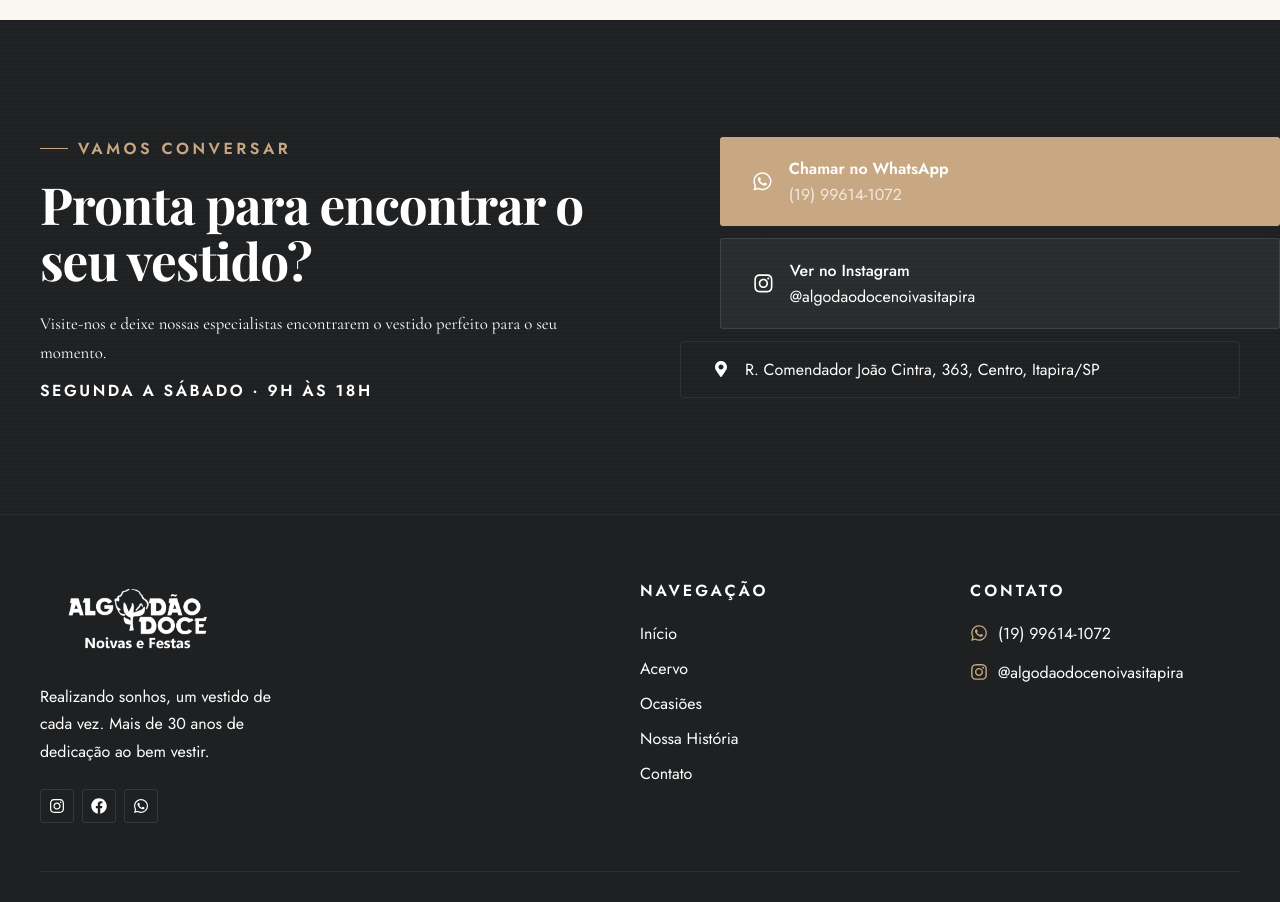
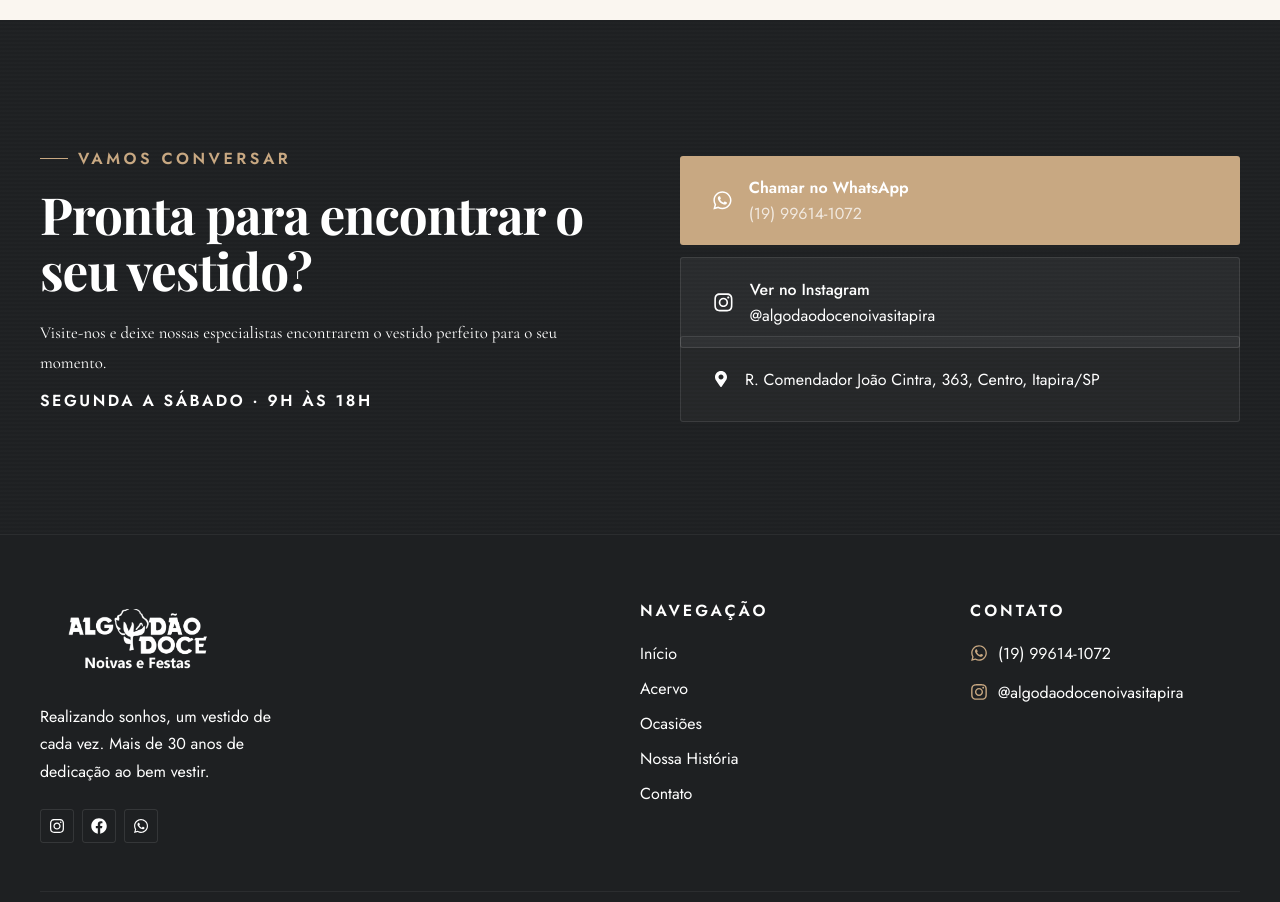
Before and after one commit to butrico31/algodao-doce, a React (Vite) app: page / in a window 1280 px wide. Shown: the part 4780-5682 px from the top of the page. Built offline with nearby package versions, Linux system fonts and the light colour scheme; a web font is replaced by a local one.

Commit message:
fix: adjust button styles for improved layout and consistency

```diff
--- a/src/components/CTASection.jsx
+++ b/src/components/CTASection.jsx
@@ -99,13 +99,18 @@ const Schedule = styled.p`
 const ActionBlock = styled.div`
   display: flex;
   flex-direction: column;
-  gap: 12px;
+  gap: 0;
+
+  > a + a {
+    margin-top: 12px;
+  }
 `
 
 const BtnPrimary = styled.a`
   display: flex;
   width: 100%;
   box-sizing: border-box;
+  min-height: 86px;
   align-items: center;
   gap: 16px;
   background: ${({ theme }) => theme.colors.orange};
@@ -142,6 +147,7 @@ const BtnSecondary = styled.a`
   display: flex;
   width: 100%;
   box-sizing: border-box;
+  min-height: 86px;
   align-items: center;
   gap: 16px;
   background: rgba(255,255,255,0.05);
@@ -180,17 +186,18 @@ const BtnTertiary = styled.a`
   display: flex;
   width: 100%;
   box-sizing: border-box;
+  min-height: 86px;
   align-items: center;
   gap: 16px;
-  background: transparent;
+  background: rgba(255,255,255,0.03);
   color: #fff;
   font-family: ${({ theme }) => theme.fonts.body};
   font-size: 1rem;
   font-weight: 400;
-  padding: 16px 32px;
+  padding: 20px 32px;
   border-radius: 3px;
   text-decoration: none;
-  border: 1px solid rgba(255,255,255,0.07);
+  border: 1px solid rgba(255,255,255,0.1);
   transition: color 0.25s;
 
   &:hover { color: #fff; }
@@ -211,7 +218,7 @@ export default function CTASection() {
       })
       gsap.from(actionRef.current.children, {
         scrollTrigger: { trigger: actionRef.current, start: 'top 82%', toggleActions: 'play none none none' },
-        opacity: 0, x: 40, duration: 0.7, stagger: 0.1, ease: 'power3.out',
+        opacity: 0, y: 24, duration: 0.7, stagger: 0.1, ease: 'power3.out',
       })
     }, sectionRef)
     return () => ctx.revert()
```
